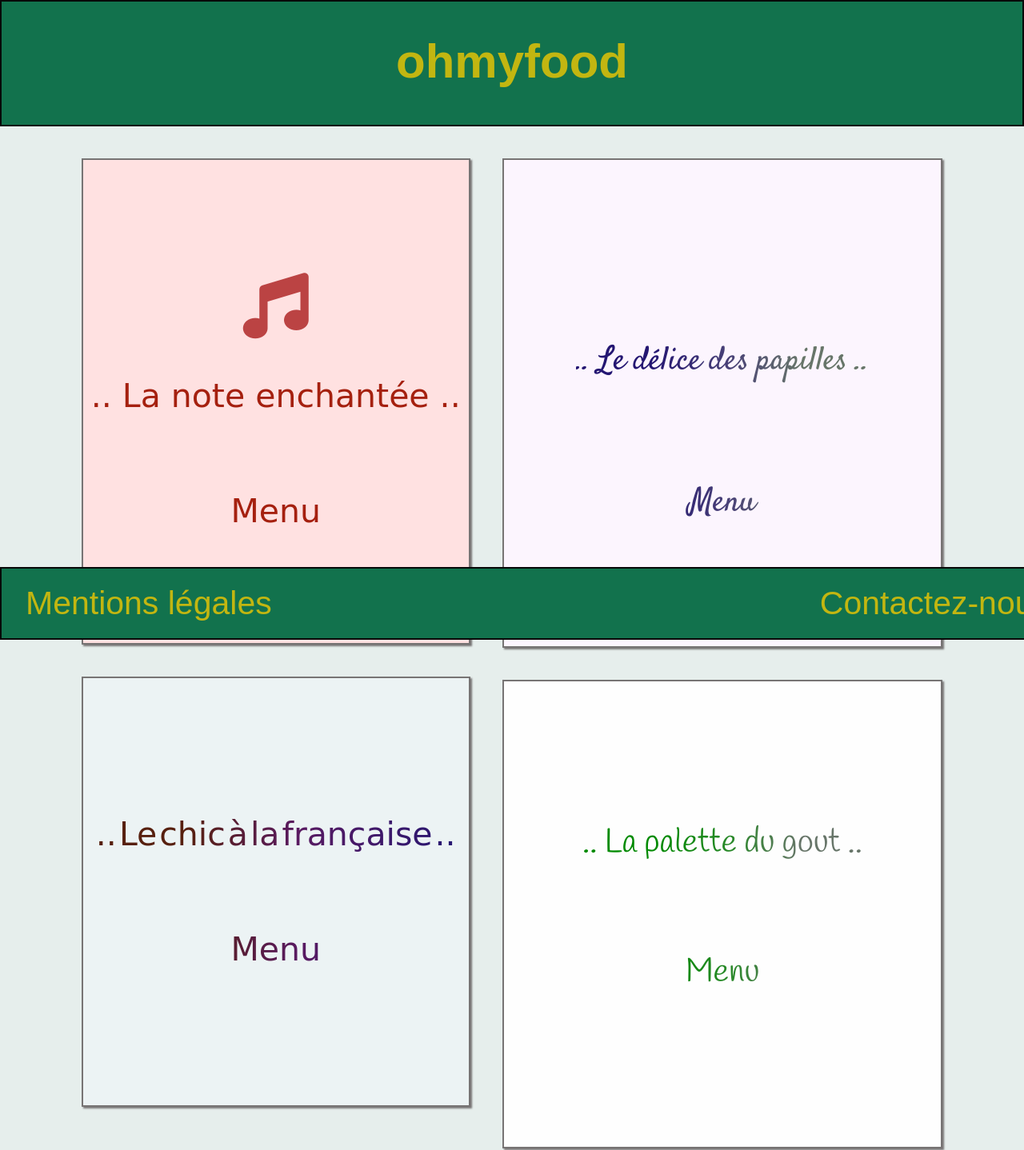
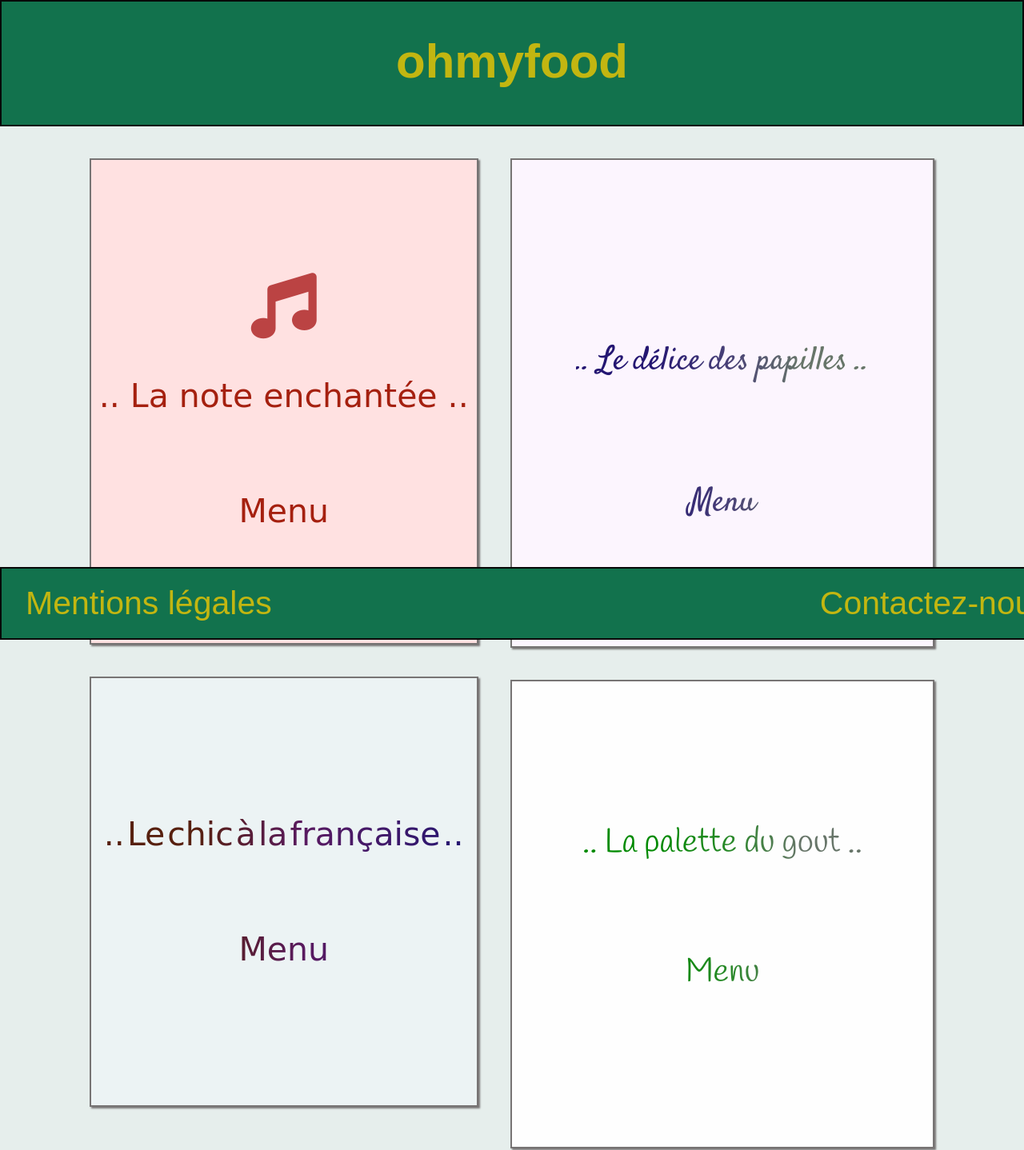
Before and after one commit to fabrice34/ohmyfood, a plain HTML site: page index.html in a window 1280 px wide. Shown: the top 1438 px of the page at 80% size. Drawn offline with Linux system fonts and the light colour scheme; a web font is replaced by a local one.

Commit message:
responsive

```diff
--- a/css/style.css
+++ b/css/style.css
@@ -112,7 +112,7 @@ body
         {
          background-color: #FCF5FE;
          font-family: 'Satisfy', cursive;
-         padding: 182px 90px 108px 90px;
+         padding: 182px 80px 108px 80px;
          word-spacing: -2px;
        }
        .block__item__menu3 p
@@ -129,7 +129,7 @@ body
         {
           background-color: #FEFEFE;
           font-family: 'Handlee', cursive;
-          padding: 134px 90px 150px 90px;
+          padding: 134px 80px 150px 80px;
         }
         .block__item__menu4 p
         {
```
